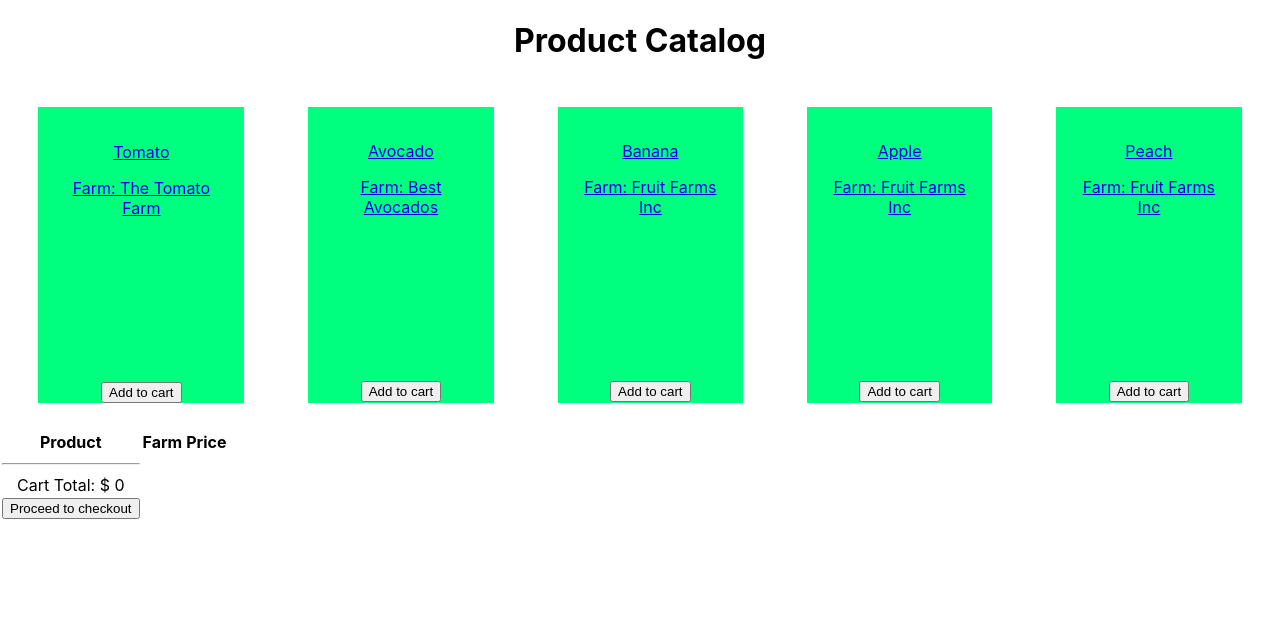
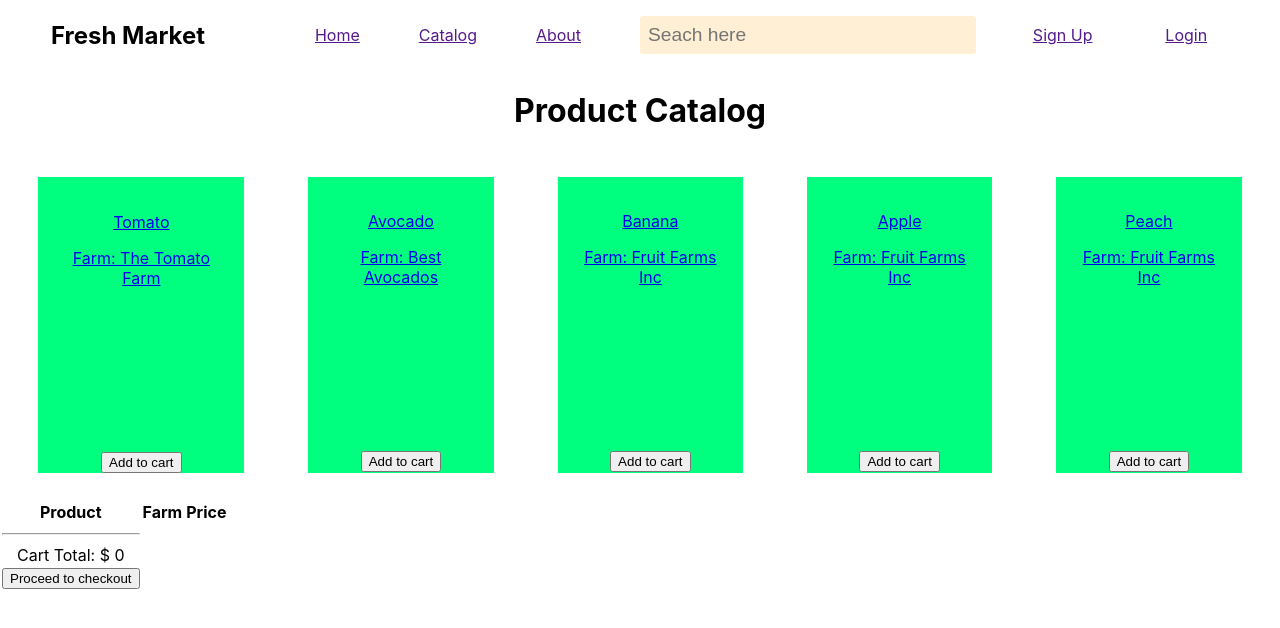
Before and after one commit to Build-Week-Farm-Fresh-Produce/Front-End, a React (Create React App) app in the folder farm-fresh/: page / in a window 1280 px wide. Shown: the top 628 px of the page. Built offline with nearby package versions, Linux system fonts and the light colour scheme.

Commit message:
add search, working

```diff
--- a/farm-fresh/src/components/Catalog.js
+++ b/farm-fresh/src/components/Catalog.js
@@ -2,6 +2,7 @@ import React, {useState} from 'react';
 import { Link } from "react-router-dom";
 // import { data } from '../DummyData.js';
 import ProductCard from './ProductCard';
+import Navbar from './Navbar';
 // import ProductDetails from './ProductCard';
 // import axios from 'axios';
 import '../App.css';
@@ -23,6 +24,19 @@ const Card = styled.div`
 const Catalog = (props) => {
 
   const [lineItem, setLineItem] = useState([]);
+  const [search, setSearch] = useState("");
+
+  const searchProduct = event => {
+    event.preventDefault();
+    setSearch(event.target.value);
+    console.log('search', search)
+  }
+
+  const searchResults =  props.products.filter(product => {
+    return product.name.toLowerCase().includes(search.toLowerCase());
+  });
+
+  console.log('searchResults', searchResults)
 
   let cartTotal = lineItem.reduce(function (accumulator, item) {
     return accumulator + item.price;
@@ -42,9 +56,11 @@ const Catalog = (props) => {
 
   return (
     <>
+      <Navbar  products={props.products} searchProduct={searchProduct} />
       <h1>Product Catalog</h1>
       <CardWrapper>
-        {props.products.map(product => (
+        {/* {props.products.map(product => ( This works but without the search */}
+        {searchResults.map(product => (
           <Card>
           <Link exact to={`/products/${product.id}`}>
             <ProductCard key={product.id} {...props} product={product} lineItem={lineItem} />
@@ -52,7 +68,6 @@ const Catalog = (props) => {
           <button onClick={()=> setLineItem([...lineItem, product]) }>
             Add to cart
           </button>
-          {/* <button onClick={()=> {addToCart() }}>Add to cart</button> */}
           </Card>
         ))}
       </CardWrapper>
--- /dev/null
+++ b/farm-fresh/src/components/Navbar.js
@@ -0,0 +1,74 @@
+import React, { useState, useEffect } from 'react';
+import { Link } from "react-router-dom";
+import '../App.css';
+import styled from 'styled-components'
+
+const Nav = styled.nav`
+  height: 70px;
+  width: 100%
+  display: flex;
+  flex-direction: row;
+  justify-content: space-between;
+  align-items: center;
+`;
+
+const Logo = styled.div`
+  width: 20%;
+`;
+
+const Navlinks = styled.div`
+  width: 30%;
+  display: flex;
+  justify-content: space-evenly;
+`;
+
+const Search = styled.div`
+  width: 25%;
+`;
+
+const Searchform = styled.input`
+padding: 0.5rem;
+margin: 0.5rem auto;
+color: ${props => props.inputColor || "palevioletred"};
+background: papayawhip;
+border: none;
+border-radius: 3px;
+align-self: center;
+font-size: 1.2rem;
+width: 100%;
+`;
+
+const Account = styled.div`
+  width: 25%;
+  display: flex;
+  justify-content: space-evenly;
+`;
+
+export default function Navbar(props) {
+
+  // console.log('card', props)
+  return (
+  <>
+
+  <Nav>
+    <Logo><h1>Fresh Market</h1></Logo>
+    <Navlinks>
+      <Link>Home</Link>
+      <Link>Catalog</Link>
+      <Link>About</Link>
+    </Navlinks>
+    <Search>
+      <Searchform
+        type="text"
+        placeholder="Seach here"
+        onChange={props.searchProduct}
+      />
+    </Search>
+    <Account>
+      <Link>Sign Up</Link>
+      <Link>Login</Link>
+    </Account>
+  </Nav>
+  </>
+  )
+};
```
